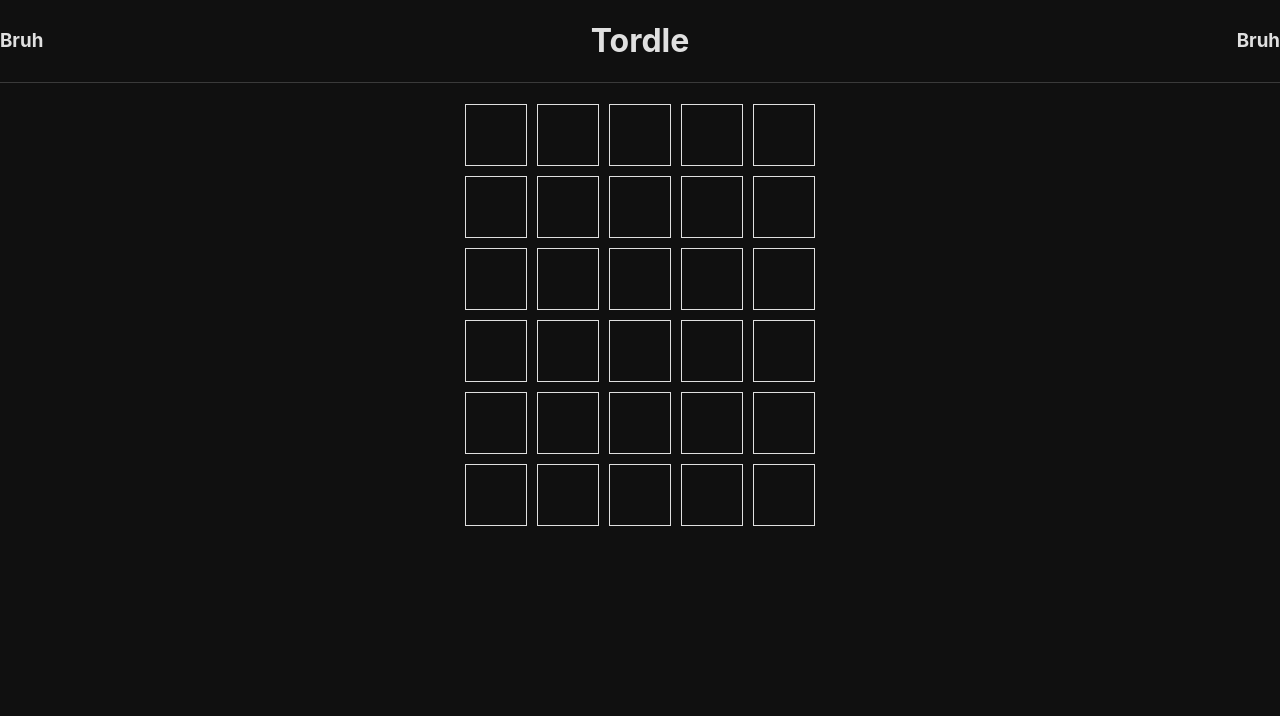
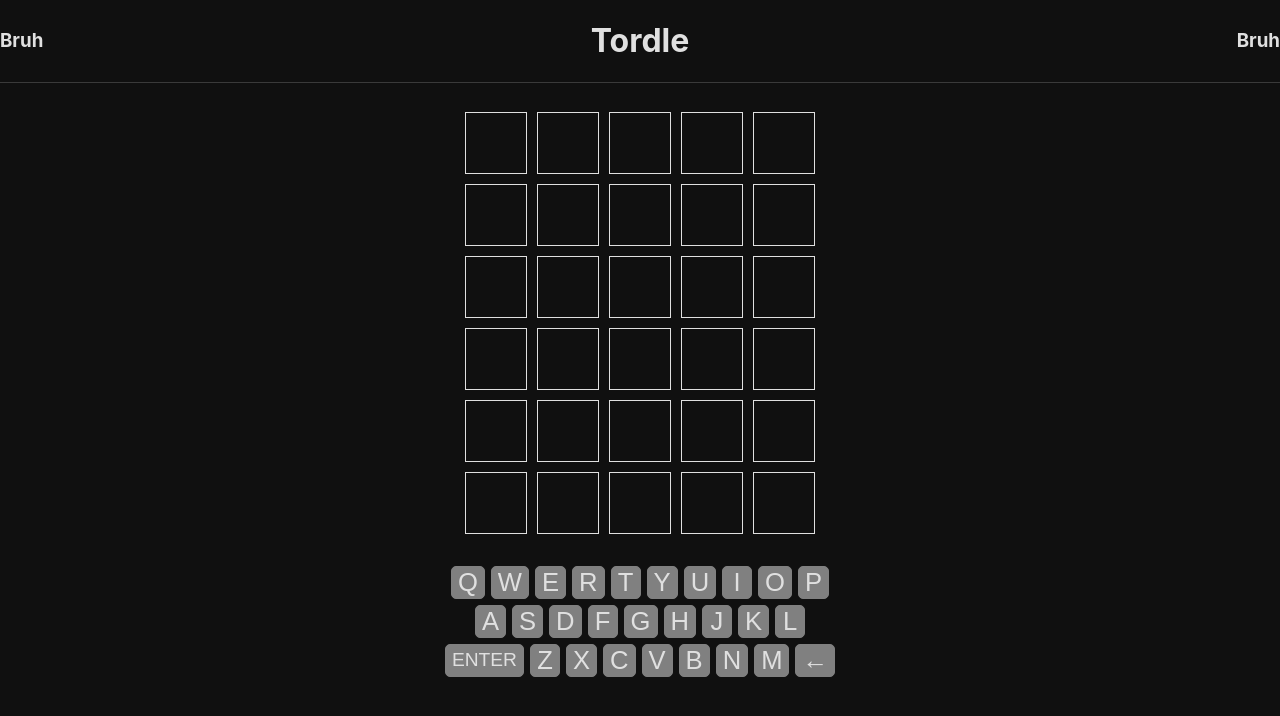
Before and after one commit to CDrury0/tordle, a React (Create React App) app: page / in a window 1280 px wide. Shown: the top 716 px of the page. Built offline with nearby package versions, Linux system fonts and the light colour scheme.

Commit message:
Implement On-Screen Keyboard

```diff
--- a/src/App.css
+++ b/src/App.css
@@ -31,14 +31,17 @@
   justify-content: start;
 }
 
-.Board {
+.Board, .DisplayKeyboard {
   display: flex;
   flex-direction: column;
   align-items: center;
-  margin-top: clamp(5px, 2vh, 30px);
 }
 
-.BoardRow {
+.Board {
+  margin: clamp(10px, 3vh, 30px) 0;
+}
+
+.BoardRow, .KeyboardRow {
   flex: 1;
   display: flex;
 }
@@ -61,3 +64,17 @@
 .bgGray {
   background-color: #3a3a3a;
 }
+
+.DisplayKey {
+  background-color: gray;
+  margin: 3px;
+  font-size: clamp(24px, 2vw, 38px);
+  min-width: clamp(30px, 2vw, 45px);
+  border-radius: 5px;
+  border: thin solid gray;
+  color: #e0e0e0;
+}
+
+.DisplayKey#Enter {
+  font-size: clamp(16px, 1.5vw, 24px);
+}
--- a/src/App.tsx
+++ b/src/App.tsx
@@ -42,16 +42,18 @@ function App() {
 			const input = e.key.toUpperCase()
 			if (alphabet.includes(input)) {
 				addLetterToGuess(input);
-				window.removeEventListener("keydown", listenerCallback);
 			}
-			else if (input === "BACKSPACE") {
+			else if (["BACKSPACE","←"].includes(input)) {
 				removeLetterFromGuess();
-				window.removeEventListener("keydown", listenerCallback);
 			}
 			else if (input === "ENTER") {
+				e.preventDefault();
 				submitGuess();
-				window.removeEventListener("keydown", listenerCallback);
 			}
+			else {
+				return;
+			}
+			window.removeEventListener("keydown", listenerCallback);
 		}
 	};
 
--- a/src/Components/DisplayKey.tsx
+++ b/src/Components/DisplayKey.tsx
@@ -1,13 +1,16 @@
 
 interface DisplayKeyProps {
+    id?: string
     value: string
-    index: number
+    key?: number
     action: (() => void) | ((input: string) => void)
 }
 
-const DisplayKey: React.FC<DisplayKeyProps> = ({ }) => {
+const DisplayKey: React.FC<DisplayKeyProps> = ({id, value, action }) => {
     return (
-        <></>
+        <button className="DisplayKey" id={id} onClick={() => action(value)}>
+            {value}
+        </button>
     );
 }
 
--- a/src/Components/DisplayKeyboard.tsx
+++ b/src/Components/DisplayKeyboard.tsx
@@ -1,3 +1,4 @@
+import { ReactElement } from "react"
 import DisplayKey from "./DisplayKey"
 
 interface DisplayKeyboardProps {
@@ -11,19 +12,38 @@ const DisplayKeyboard: React.FC<DisplayKeyboardProps> = ({ addLetterFunc, remove
     const midRow = mapCharsToRow("ASDFGHJKL", addLetterFunc);
     const botRow = mapCharsToRow("ZXCVBNM", addLetterFunc);
     return (
-        <></>
+        <div className="DisplayKeyboard">
+            <div className="KeyboardRow">
+                {topRow}
+            </div>
+            <div className="KeyboardRow">
+                {midRow}
+            </div>
+            <div className="KeyboardRow">
+                <DisplayKey
+                    value="ENTER"
+                    action={submitFunc}
+                    id="Enter"
+                />
+                {botRow}
+                <DisplayKey
+                    value="←"
+                    action={removeLetterFunc}
+                />
+            </div>
+        </div>
     );
 }
 
 const mapCharsToRow = (chars: string, action: (input: string) => void) => {
-    return chars.split("").map((val, index) => {
-        <div className="KeyboardRow">
+    return chars.split("").map((val, index): ReactElement => {
+        return (
             <DisplayKey
-                value={val}
-                index={index}
-                action={action}
+            value={val}
+            key={index}
+            action={action}
             />
-        </div>
+        );
     });
 }
 
```
